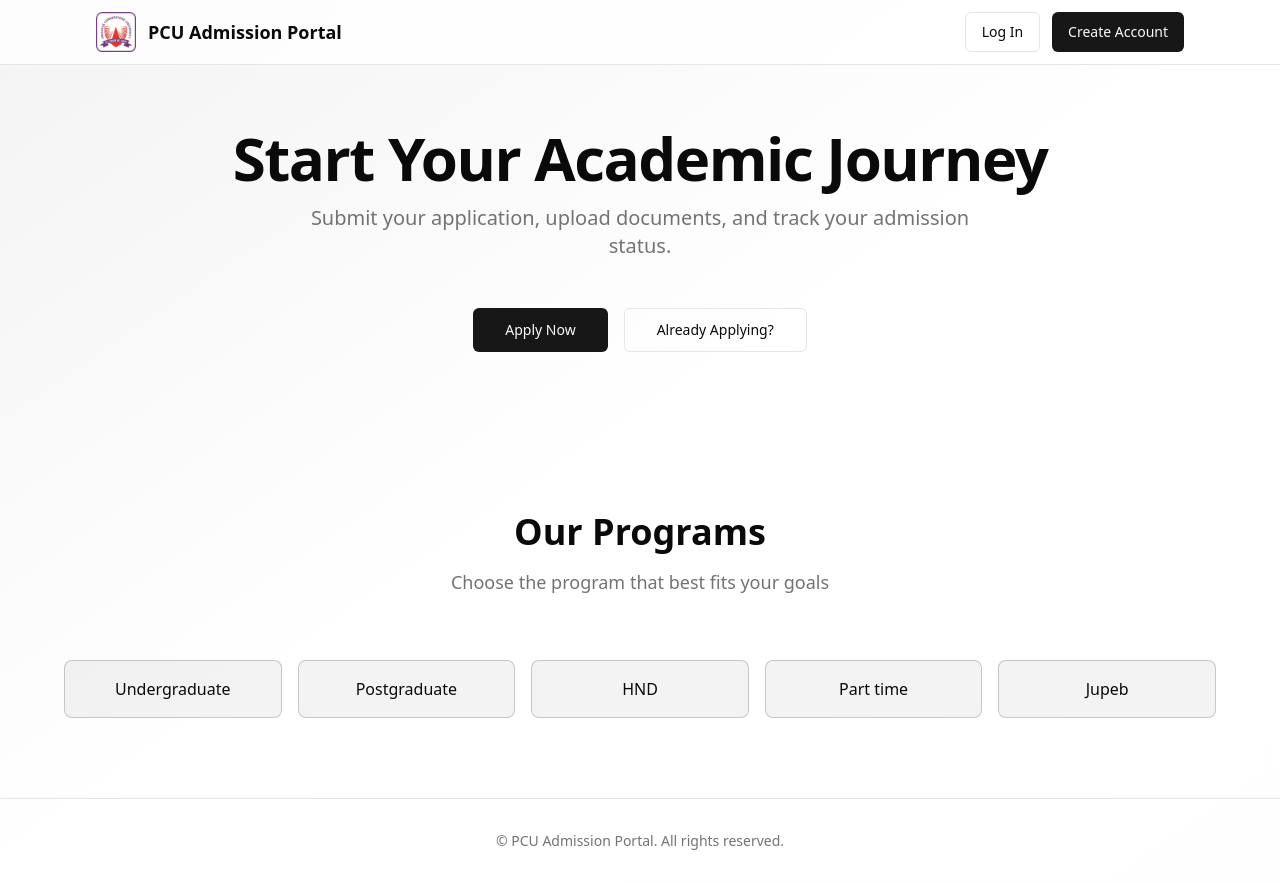
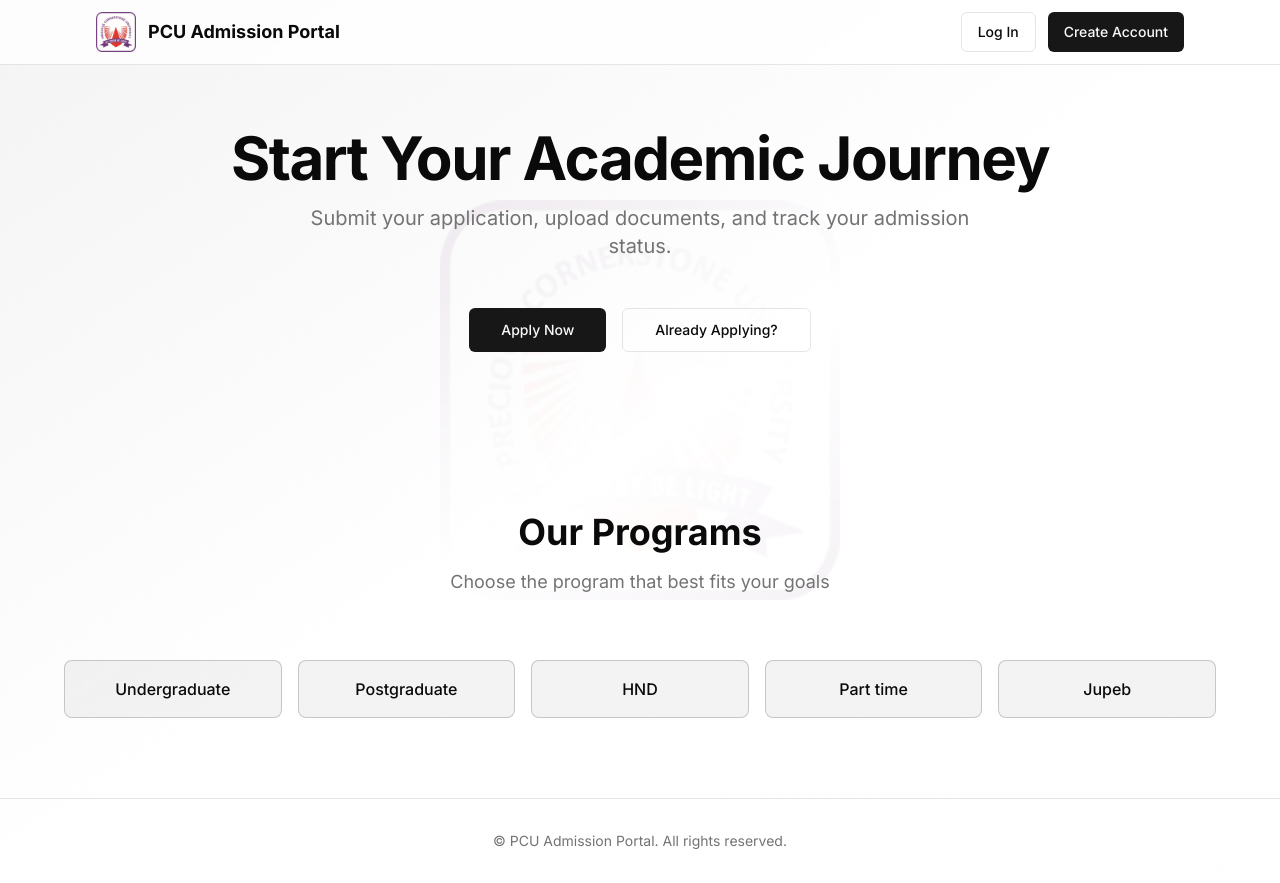
Before and after one commit to Afolstee/pcu-admission-portal, a Next.js app: page / in a window 1280 px wide. Built offline with nearby package versions, Linux system fonts and the light colour scheme.

Commit message:
added bg

```diff
--- a/app/layout.tsx
+++ b/app/layout.tsx
@@ -1,34 +1,28 @@
-import React from "react"
-import type { Metadata, Viewport } from 'next'
-import { Geist, Geist_Mono } from 'next/font/google'
+import type { Metadata } from "next";
+import { Inter } from "next/font/google";
+import "./globals.css";
+import { AuthProvider } from "@/context/AuthContext";
+import { BackgroundLayout } from "@/components/BackgroundLayout";
 
-import './globals.css'
-import { Providers } from './providers'
-
-const _geist = Geist({ subsets: ['latin'] })
-const _geistMono = Geist_Mono({ subsets: ['latin'] })
+const inter = Inter({ subsets: ["latin"] });
 
 export const metadata: Metadata = {
-  title: 'PCU Admission Portal',
-  description: 'PCU Admission Portal - Apply for Admission',
-}
-
-export const viewport: Viewport = {
-  width: 'device-width',
-  initialScale: 1,
-  maximumScale: 1,
-}
+  title: "PCU Admission Portal",
+  description: "Submit your application and track your admission status",
+};
 
 export default function RootLayout({
   children,
-}: Readonly<{
-  children: React.ReactNode
-}>) {
+}: {
+  children: React.ReactNode;
+}) {
   return (
     <html lang="en">
-      <body className="font-sans antialiased">
-        <Providers>{children}</Providers>
+      <body className={inter.className}>
+        <AuthProvider>
+          <BackgroundLayout>{children}</BackgroundLayout>
+        </AuthProvider>
       </body>
     </html>
-  )
+  );
 }
--- a/app/page.tsx
+++ b/app/page.tsx
@@ -1,16 +1,20 @@
 "use client";
 
-import React, { useEffect } from "react";
+import React, { useEffect, useState } from "react";
 import Link from "next/link";
 import Image from "next/image";
 import { useRouter } from "next/navigation";
 import { useAuth } from "@/context/AuthContext";
 import { Button } from "@/components/ui/button";
+import { ProgramModal } from "@/components/ProgramModal";
 import { FileText, CheckCircle2, Users } from "lucide-react";
+
+const programs = ["Undergraduate", "Postgraduate", "HND", "Part time", "Jupeb"];
 
 export default function Home() {
   const router = useRouter();
   const { isAuthenticated, user, isLoading } = useAuth();
+  const [selectedProgram, setSelectedProgram] = useState<string | null>(null);
 
   useEffect(() => {
     if (isAuthenticated && user && !isLoading) {
@@ -93,16 +97,15 @@ export default function Home() {
           </div>
 
           <div className="grid md:grid-cols-2 lg:grid-cols-5 gap-4">
-            {["Undergraduate", "Postgraduate", "HND", "Part time", "Jupeb"].map(
-              (program, index) => (
-                <div
-                  key={index}
-                  className="p-4 rounded-lg border border-primary/20 bg-primary/5 text-center hover:bg-primary/10 transition-colors"
-                >
-                  <p className="font-medium text-foreground">{program}</p>
-                </div>
-              ),
-            )}
+            {programs.map((program) => (
+              <button
+                key={program}
+                onClick={() => setSelectedProgram(program)}
+                className="p-4 rounded-lg border border-primary/20 bg-primary/5 text-center hover:bg-primary/10 transition-colors cursor-pointer hover:border-primary/40"
+              >
+                <p className="font-medium text-foreground">{program}</p>
+              </button>
+            ))}
           </div>
         </div>
       </section>
@@ -113,6 +116,15 @@ export default function Home() {
           <p>&copy; PCU Admission Portal. All rights reserved.</p>
         </div>
       </footer>
+
+      {/* Program Modal */}
+      {selectedProgram && (
+        <ProgramModal
+          isOpen={!!selectedProgram}
+          onClose={() => setSelectedProgram(null)}
+          program={selectedProgram}
+        />
+      )}
     </div>
   );
 }
--- /dev/null
+++ b/components/BackgroundLayout.tsx
@@ -0,0 +1,29 @@
+"use client";
+
+import React from "react";
+import Image from "next/image";
+
+interface BackgroundLayoutProps {
+  children: React.ReactNode;
+}
+
+export function BackgroundLayout({ children }: BackgroundLayoutProps) {
+  return (
+    <div className="relative min-h-screen">
+      {/* Fixed background logo */}
+      <div className="fixed inset-0 flex items-center justify-center pointer-events-none z-0">
+        <Image
+          src="/images/logo new.png"
+          alt="Background Logo"
+          width={400}
+          height={400}
+          className="opacity-20 object-contain"
+          priority
+        />
+      </div>
+
+      {/* Content */}
+      <div className="relative z-10">{children}</div>
+    </div>
+  );
+}
--- /dev/null
+++ b/components/ProgramModal.tsx
@@ -0,0 +1,118 @@
+"use client";
+
+import React from "react";
+import Link from "next/link";
+import {
+  Dialog,
+  DialogContent,
+  DialogDescription,
+  DialogHeader,
+  DialogTitle,
+} from "@/components/ui/dialog";
+import { Button } from "@/components/ui/button";
+import { Clock, BookOpen, Calendar } from "lucide-react";
+
+interface ProgramModalProps {
+  isOpen: boolean;
+  onClose: () => void;
+  program: string;
+}
+
+const programDetails: Record<string, any> = {
+  Undergraduate: {
+    duration: "4 years",
+    mode: "Full-time",
+    schoolDays: "Monday - Friday",
+    description:
+      "Our undergraduate programs provide comprehensive education in various disciplines.",
+    icon: BookOpen,
+  },
+  Postgraduate: {
+    duration: "1-2 years",
+    mode: "Full-time/Part-time",
+    schoolDays: "Monday - Friday",
+    description:
+      "Advanced degree programs designed for career professionals and scholars.",
+    icon: BookOpen,
+  },
+  HND: {
+    duration: "3 years",
+    mode: "Full-time",
+    schoolDays: "Monday - Friday",
+    description:
+      "Higher National Diploma programs focusing on practical skills and industry knowledge.",
+    icon: BookOpen,
+  },
+  "Part time": {
+    duration: "4-5 years",
+    mode: "Part-time",
+    schoolDays: "Weekends & Evenings",
+    description:
+      "Flexible programs designed for working professionals balancing studies and career.",
+    icon: Clock,
+  },
+  Jupeb: {
+    duration: "1 year",
+    mode: "Full-time",
+    schoolDays: "Monday - Friday",
+    description:
+      "Joint Universities Preliminary Examinations Board program for university entrance.",
+    icon: Calendar,
+  },
+};
+
+export function ProgramModal({ isOpen, onClose, program }: ProgramModalProps) {
+  const details = programDetails[program];
+
+  if (!details) return null;
+
+  return (
+    <Dialog open={isOpen} onOpenChange={onClose}>
+      <DialogContent className="sm:max-w-md">
+        <DialogHeader>
+          <DialogTitle className="text-2xl">{program}</DialogTitle>
+          <DialogDescription>{details.description}</DialogDescription>
+        </DialogHeader>
+
+        <div className="space-y-4 py-4">
+          <div className="flex items-center gap-3">
+            <Clock className="w-5 h-5 text-primary" />
+            <div>
+              <p className="text-sm font-semibold text-foreground">Duration</p>
+              <p className="text-sm text-muted-foreground">{details.duration}</p>
+            </div>
+          </div>
+
+          <div className="flex items-center gap-3">
+            <BookOpen className="w-5 h-5 text-primary" />
+            <div>
+              <p className="text-sm font-semibold text-foreground">Mode</p>
+              <p className="text-sm text-muted-foreground">{details.mode}</p>
+            </div>
+          </div>
+
+          <div className="flex items-center gap-3">
+            <Calendar className="w-5 h-5 text-primary" />
+            <div>
+              <p className="text-sm font-semibold text-foreground">
+                School Days
+              </p>
+              <p className="text-sm text-muted-foreground">
+                {details.schoolDays}
+              </p>
+            </div>
+          </div>
+        </div>
+
+        <div className="flex gap-3 pt-4">
+          <Button variant="outline" onClick={onClose} className="flex-1">
+            Close
+          </Button>
+          <Link href="/auth/signup" className="flex-1">
+            <Button className="w-full">Apply Now</Button>
+          </Link>
+        </div>
+      </DialogContent>
+    </Dialog>
+  );
+}
```
Also changed, not shown: 1 other file (tests, documents, lock files or other folders).
